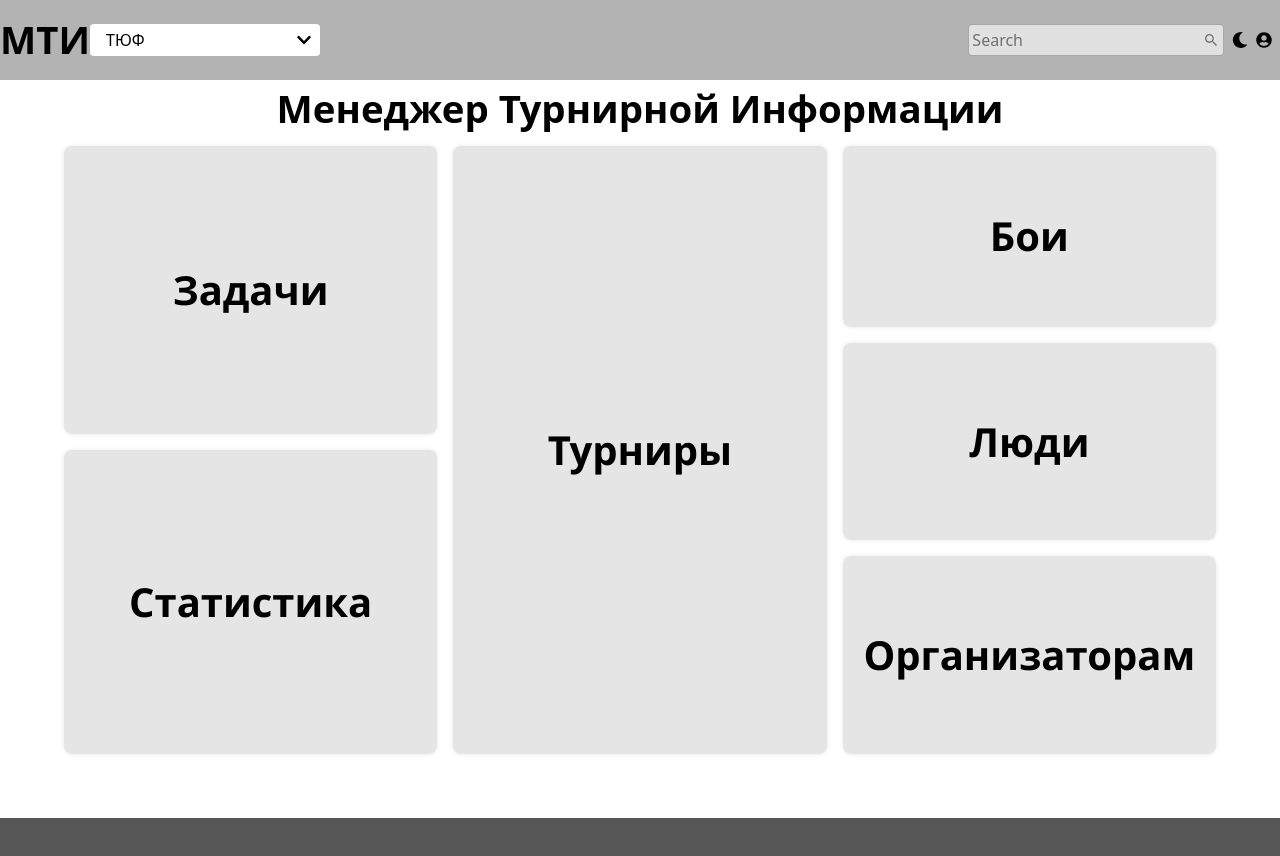
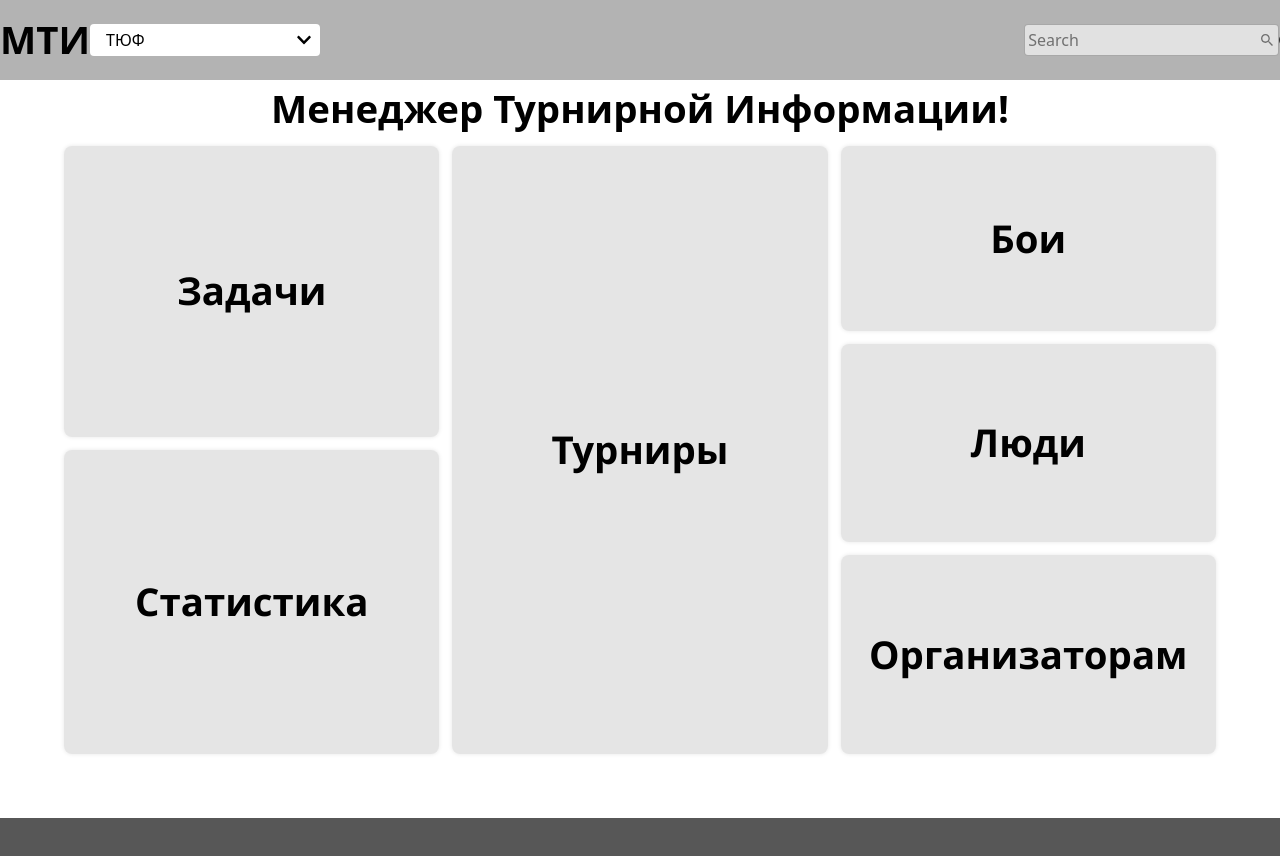
Before and after one commit to MTI-System/MTI-site, a Next.js app: page / in a window 1280 px wide. Built offline with nearby package versions, Linux system fonts and the light colour scheme.

Commit message:
Немного стили подредачил

```diff
--- a/src/app/(main)/layout.tsx
+++ b/src/app/(main)/layout.tsx
@@ -11,6 +11,9 @@ import type { Metadata } from "next";
 import Loading from "@/app/(main)/loading";
 import {Suspense} from "react";
 import {FILES_SERVER} from "@/constants/APIEndpoints";
+import {headers} from "next/headers";
+import phoneUnavailable from "@/components/Errors/phoneUnavailable";
+import PhoneUnavailable from "@/components/Errors/phoneUnavailable";
 
 export const metadata: Metadata = {
   title: {
@@ -23,11 +26,16 @@ export const metadata: Metadata = {
 
 }
 
-function RootLayout({
+async function RootLayout({
   children,
 }: Readonly<{
   children: React.ReactNode
 }>) {
+  const head = await headers()
+
+  const isMobile = /Android|iPhone|iPod|BlackBerry|IEMobile|Opera Mini|Mobi/i.test(
+      head.get("user-agent")??"",
+    );
   return (
     <html>
     <head>
@@ -43,7 +51,7 @@ function RootLayout({
               </Link>
               <TournamentTypeSelector className={headerStyle.dropdown} />
             </div>
-            <div className={headerStyle.rightContainer}>
+            <div className={headerStyle.leftContainer}>
               <GlobalSearch />
               <FaMoon />
               <Link href={"/profile"}>
@@ -51,7 +59,11 @@ function RootLayout({
               </Link>
             </div>
           </header>
-          <main>{children}</main>
+            <main>
+              {isMobile && children}
+              {!isMobile && children}
+              {/*{!isMobile && <PhoneUnavailable />}*/}
+            </main>
           <footer className={footerStyle.footer}></footer>
         </TournamentTypeProvider>
         </Suspense>
--- a/src/app/(main)/page.tsx
+++ b/src/app/(main)/page.tsx
@@ -4,7 +4,7 @@ import mainStyle from "@/styles/app/mainPage.module.css"
 export default function Home() {
   return (
     <div>
-      <h1>Менеджер Турнирной Информации</h1>
+      <h1>Менеджер Турнирной Информации!</h1>
       <div className={mainStyle.cardGrid}>
         <ClickableCard className={mainStyle.problems} href="/problems">
           Задачи
--- a/src/app/(main)/problems/page.tsx
+++ b/src/app/(main)/problems/page.tsx
@@ -9,6 +9,7 @@ import {TOURNAMENT_TYPE_KEY_NAME, TOURNAMENT_TYPE_SEARCH_PARAM_NAME} from "@/con
 import {fetchPermissions, fetchYears} from "@/scripts/ApiFetchers"
 import OrganizationProblemList from "@/components/sections/organizator/problems/OrganizationProblemList";
 import {PROBLEM_API} from "@/constants/APIEndpoints";
+import Loading from "@/app/(main)/loading";
 
 export default async function Page({ searchParams }: { searchParams: Promise<{ year: number; tt: string }> }) {
   const sp = await searchParams
@@ -35,12 +36,16 @@ export default async function Page({ searchParams }: { searchParams: Promise<{ y
       <div className={style.problemsContainer}>
         <h2>Задачи на {availableTournamentTypes.find(val=>val.name===tt)?.longName}</h2>
         <ProblemFilters possibleYears={possibleYears}/>
+        <Suspense  fallback={<Loading/>}>
         {year && tt && (
-          <Suspense fallback={<h1>Loading...</h1>} key={`${year} ${tt}`}>
-            {!isModerator && <ProblemsList year={year} tt={tt}/>}
-            {isModerator && <OrganizationProblemList tt={tt} year={year}/>}
+          <div>
+             <Suspense fallback={<h1>Loading...</h1>} key={`${year} ${tt}`}>
+              {!isModerator && <ProblemsList year={year} tt={tt}/>}
+              {isModerator && <OrganizationProblemList tt={tt} year={year}/>}
+            </Suspense>
+          </div>
+        )}
           </Suspense>
-        )}
       </div>
     </div>
   )
--- /dev/null
+++ b/src/components/Errors/phoneUnavailable.tsx
@@ -0,0 +1,5 @@
+function PhoneUnavailable(){
+  return <h3>Страница не доступна в вертикальном режиме телефона. Переверните экран</h3>
+}
+
+export default PhoneUnavailable
--- a/src/components/sections/problems/ProblemsFilter.tsx
+++ b/src/components/sections/problems/ProblemsFilter.tsx
@@ -8,9 +8,7 @@ import Loading from "@/app/(main)/loading";
 import {PROBLEM_API} from "@/constants/APIEndpoints";
 
 export default function ProblemFilters({possibleYears}: {possibleYears: number[]}) {
-  return <Suspense fallback={<Loading/>}>
-    <YearFilter possibleYears={possibleYears}/>
-  </Suspense>
+  return <YearFilter possibleYears={possibleYears}/>
 }
 
 function YearFilter({possibleYears}: {possibleYears: number[]}) {
--- a/src/styles/app/header.module.css
+++ b/src/styles/app/header.module.css
@@ -4,6 +4,7 @@
   justify-content: space-between;
   background-color: #b3b3b3;
   height: 10vh;
+  width: 100%;
 }
 
 .rightContainer {
@@ -17,19 +18,19 @@
   padding: 1em;
 }
 .rightContainer .dropdown {
-  width: 100%;
+  width: 20vw;
 }
 
 .leftContainer {
   display: flex;
   justify-content: space-evenly;
   align-items: center;
-  width: 30vw;
+  width: 20vw;
 }
 
 .search {
-  width: 20vw;
-  height: 2vw;
+  width: 2vw;
+  height: 100vh;
   font-size: 1vw;
   border: 0.1rem #888 dashed;
 }
--- a/src/styles/app/mainPage.module.css
+++ b/src/styles/app/mainPage.module.css
@@ -1,8 +1,12 @@
 .cardGrid {
   height: 85vh;
+  width:  100vw;
   padding: 1vh 5vw 5vw 5vw;
+  justify-content: center;
+  justify-self: center;
+
   display: grid;
-  grid-gap: 1em;
+  grid-gap: 1vw;
   grid-template-columns: repeat(3, 1fr);
   grid-template-rows: 1.65fr 0.825fr 0.825fr 0.25fr 1.4fr;
   /* grid-template-rows: 1.65fr 0.825fr 0.825fr 0.25fr; */
--- a/src/styles/components/clickableCard.module.css
+++ b/src/styles/components/clickableCard.module.css
@@ -2,13 +2,13 @@
   display: flex;
   justify-content: center;
   align-items: center;
-  min-width: 10rem;
-  min-height: 5rem;
+  min-width: 5vw;
+  min-height: 5vh;
   border-radius: 0.5rem;
   background-color: rgba(0, 0, 0, 0.1);
   box-shadow: 0 0 0.25rem 0 rgba(0, 0, 0, 0.1);
   transition: all 250ms ease;
-  font-size: 2.5rem;
+  font-size: 3vw;
   font-family: "Segoe UI";
   font-weight: bold;
   text-decoration: none;
```
